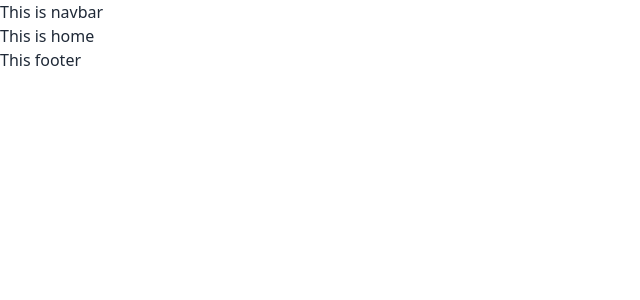
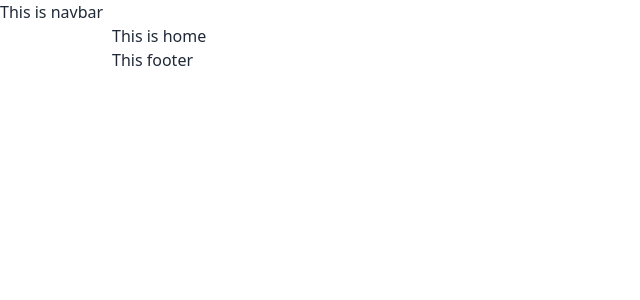
Before and after one commit to mahfuzar175/miro-landing-page, a React (Vite) app: page / in a window 1280 px wide. Shown: the top 300 px of the page, without its empty margins (0-640 px from the left). Built offline with nearby package versions, Linux system fonts and the light colour scheme.

Commit message:
install react icons

```diff
--- a/package.json
+++ b/package.json
@@ -14,6 +14,7 @@
     "match-sorter": "^6.3.4",
     "react": "^18.2.0",
     "react-dom": "^18.2.0",
+    "react-icons": "^5.0.1",
     "react-router-dom": "^6.22.2",
     "sort-by": "^1.2.0"
   },
--- a/src/Pages/Home/Home.jsx
+++ b/src/Pages/Home/Home.jsx
@@ -1,10 +1,13 @@
+import Container from "../Shared/Container";
 
 const Home = () => {
-    return (
-        <div>
-            <h2>This is home</h2>
-        </div>
-    );
+  return (
+    <div>
+      <Container>
+        <h2>This is home</h2>
+      </Container>
+    </div>
+  );
 };
 
 export default Home;
--- a/src/Pages/Shared/Container.jsx
+++ b/src/Pages/Shared/Container.jsx
@@ -1,7 +1,6 @@
-
 const Container = ({children}) => {
     return (
-        <div className='mx-auto w-full px-4 lg:max-w-screen-xl'>{children}</div>
+        <div className='mx-auto w-full px-28 lg:max-w-screen-xl'>{children}</div>
     );
 };
 
--- a/src/Pages/Shared/Footer.jsx
+++ b/src/Pages/Shared/Footer.jsx
@@ -1,9 +1,13 @@
+import Container from "./Container";
+
 const Footer = () => {
-    return (
-        <div>
-            <h2>This footer</h2>
-        </div>
-    );
+  return (
+    <div>
+      <Container>
+        <h2>This footer</h2>
+      </Container>
+    </div>
+  );
 };
 
 export default Footer;
```
Also changed, not shown: src/assets/images/logo.png (added), 1 other file (tests, documents, lock files or other folders).
